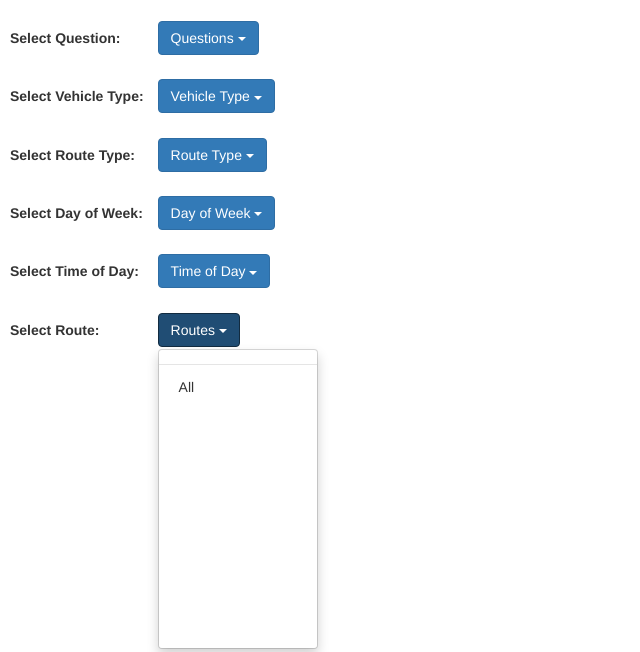
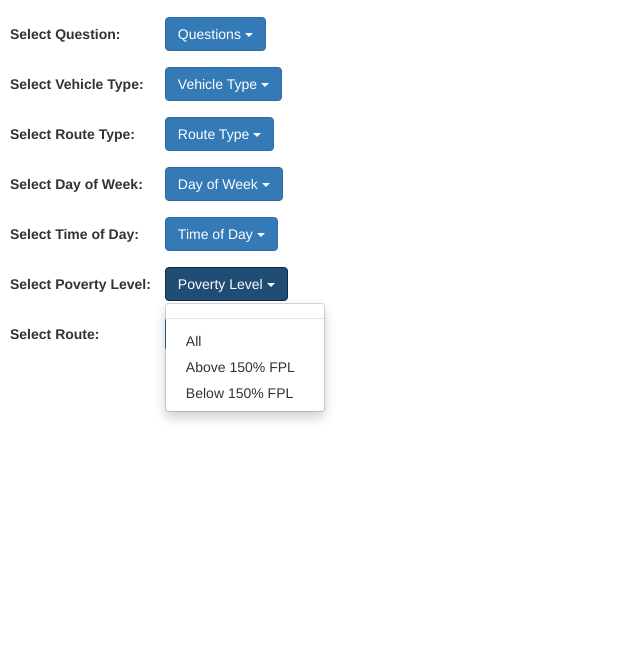
Before and after one commit to baofeng-dong/spring-2016-survey-dashboard, a Flask app: template dashboard/templates/fareresults.html in a window 1280 px wide, after a click on "Poverty Level". Shown: the part 51-703 px from the top of the page, without its empty margins (0-640 px from the left). Run offline with Flask 2, Linux system fonts and the light colour scheme; the template is opened without the code that fills it, so the values that code supplies are empty; parts of the project's set-up code (start-up, migrations or seed data) failed here and were passed over; some libraries are stand-ins or nearby versions.

Commit message:
added filter federal poverty level to view results

```diff
--- a/dashboard/static/js/sresults.js
+++ b/dashboard/static/js/sresults.js
@@ -59,6 +59,7 @@
     rtetype: "",
     day : "",
     tod : "",
+    fpl : "",
     rte : ""
     }
 
@@ -228,6 +229,22 @@
 
 });
 
+
+$('#filter_fpl a').on('click', function() {
+    reset();
+    var sel_fpl = this.text
+    console.log("fpl selected: " + sel_fpl)
+    if (sel_fpl == 'All') {
+        sel_args.fpl = null;
+    }
+    else {
+    sel_args.fpl = sel_fpl;
+    }
+    $("#fpl_btn").text(this.text+' ').append('<span class="caret"></span>');
+    requestdata();
+
+});
+
 function requestdata() {
     $.getJSON('questionsdata', sel_args, function(data) {
         console.log(data);
--- a/dashboard/templates/fareresults.html
+++ b/dashboard/templates/fareresults.html
@@ -103,6 +103,25 @@
               <li><a href="#">Weekend Morning</a></li>
               <li><a href="#">Weekend Midday</a></li>
               <li><a href="#">Weekend Night</a></li>
+          </ul>
+        </div>
+    </td>
+    </tr>
+
+    <tr id="menu-dd">
+    <td style="padding-right:1em">
+      <strong>Select Poverty Level:</strong>
+    </td>
+    <td>
+        <div class="dropdown">
+          <button id="fpl_btn" class="btn btn-primary dropdown-toggle" type="button" data-toggle="dropdown">Poverty Level
+          <span class="caret"></span></button>
+          <ul id="filter_fpl" class="dropdown-menu scrollable-menu" role="menu">
+            <li role="presentation" class="divider"></li>
+              <li><a href="#">All</a></li>
+              <li><a href="#">Above 150% FPL</a></li>
+              <li><a href="#">Below 150% FPL</a></li>
+
           </ul>
         </div>
     </td>
```
Also changed, not shown: dashboard/views.py (+8 -0 lines).
